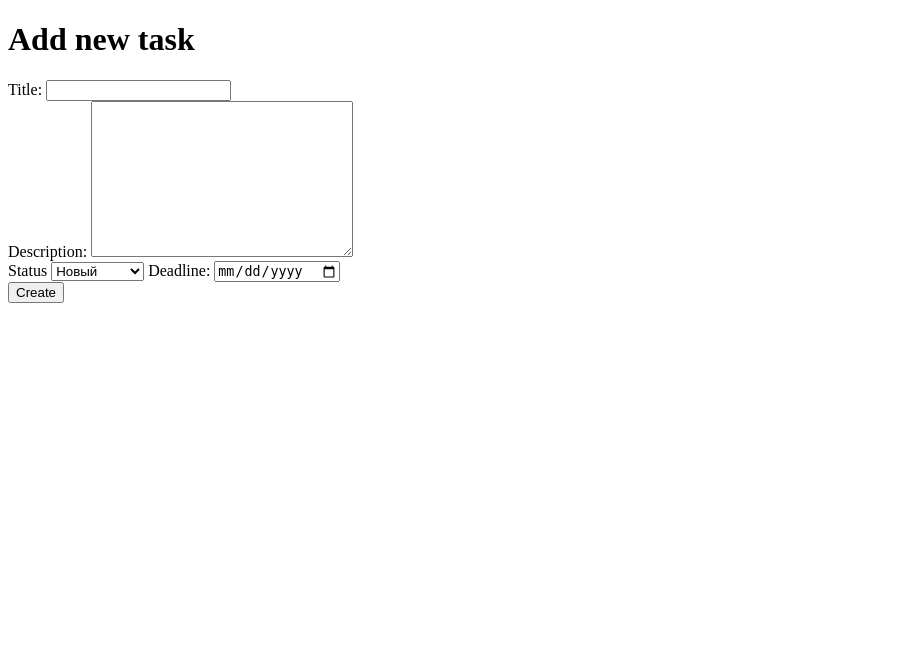
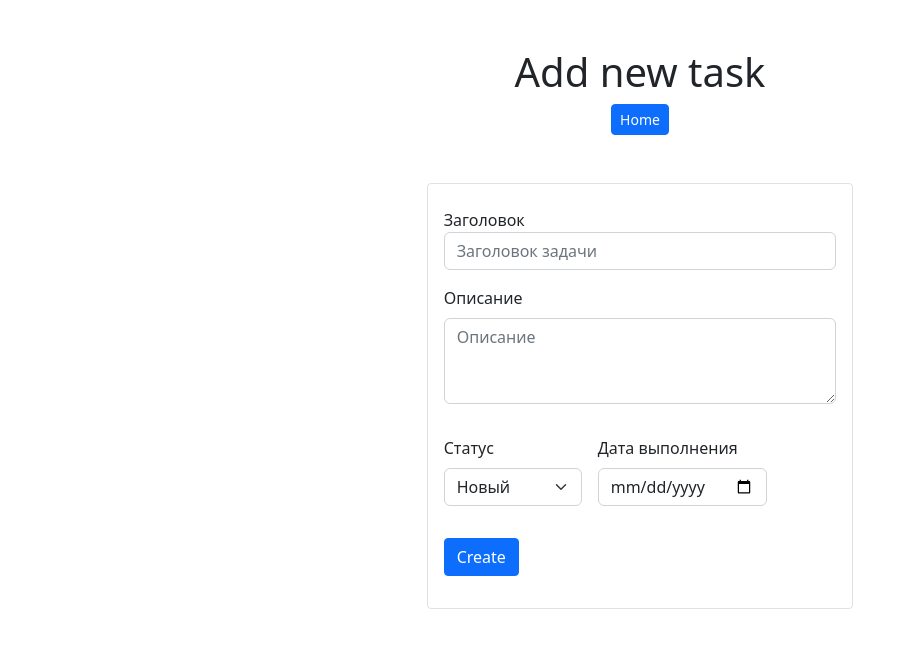
Before and after one commit to UralbekXD/homework_55_uralbek_yergenov, a Django app: page /task/add/ in a window 1280 px wide. Shown: the top 648 px of the page, without its empty margins (0-908 px from the left). Run offline with Django 4.2, Linux system fonts and the light colour scheme.

Commit message:
Update design of create form

```diff
--- a/src/static/css/style.css
+++ b/src/static/css/style.css
@@ -4,7 +4,7 @@
 }
 
 .tasks {
-    margin-top: 5rem;
+    margin: 5rem 0;
 }
 
 .task {
--- a/src/todolist/templates/create.html
+++ b/src/todolist/templates/create.html
@@ -3,31 +3,51 @@
 <head>
     <meta charset="UTF-8">
     <title>Add Task</title>
+    <link href="https://cdn.jsdelivr.net/npm/bootstrap@5.2.3/dist/css/bootstrap.min.css" rel="stylesheet" integrity="sha384-rbsA2VBKQhggwzxH7pPCaAqO46MgnOM80zW1RWuH61DGLwZJEdK2Kadq2F9CUG65" crossorigin="anonymous">
 </head>
 <body>
+
+
+    <div class="title text-center my-5 ">
         <h1>Add new task</h1>
+        <a href="/" class="btn btn-primary btn-sm">Home</a>
+    </div>
 
+    <div class="container col-md-8 col-lg-4 border rounded-1 p-3">
         <form action="" method="POST">
             {% csrf_token %}
 
-        <label for="title">Title: </label>
-        <input type="text" name="title" id="title">
-        <br>
-        <label for="description">Description: </label>
-        <textarea name="description" id="description" cols="30" rows="10"></textarea>
-        <br>
-        <label for="status">Status</label>
-        <select name="status" id="status">
+            <div class="my-2">
+                <label for="title">Заголовок</label>
+                <input class="form-control" name="title" type="text" id="title" placeholder="Заголовок задачи">
+            </div>
+
+            <div class="my-3">
+                <label for="description" class="form-label">Описание</label>
+                <textarea class="form-control" name="description" id="description" rows="3" placeholder="Описание"></textarea>
+            </div>
+
+            <div class="my-3 d-flex">
+                <div class="my-3">
+                    <label for="status" class="form-label">Статус</label>
+                    <select class="form-select" id="status" name="status">
                         {% for status in status_choices %}
                             <option value="{{ status.0 }}">{{ status.1 }}</option>
                         {% endfor %}
                     </select>
+                </div>
+                <div class="my-3 mx-3">
+                    <label for="deadline" class="form-label">Дата выполнения</label>
+                    <input type="date" name="deadline" id="deadline" class="form-control">
+                </div>
+            </div>
 
-        <label for="deadline">Deadline: </label>
-        <input type="date" id="deadline" name="deadline" min="{{ time_now }}">
+            <div class="my-3">
+                <button type="submit" class="btn btn-primary rounded-1">Create</button>
+            </div>
 
-        <br>
-        <button type="submit">Create</button>
         </form>
+    </div>
+
 </body>
 </html>
```
Lines whose indentation alone changed are shown as unchanged.
